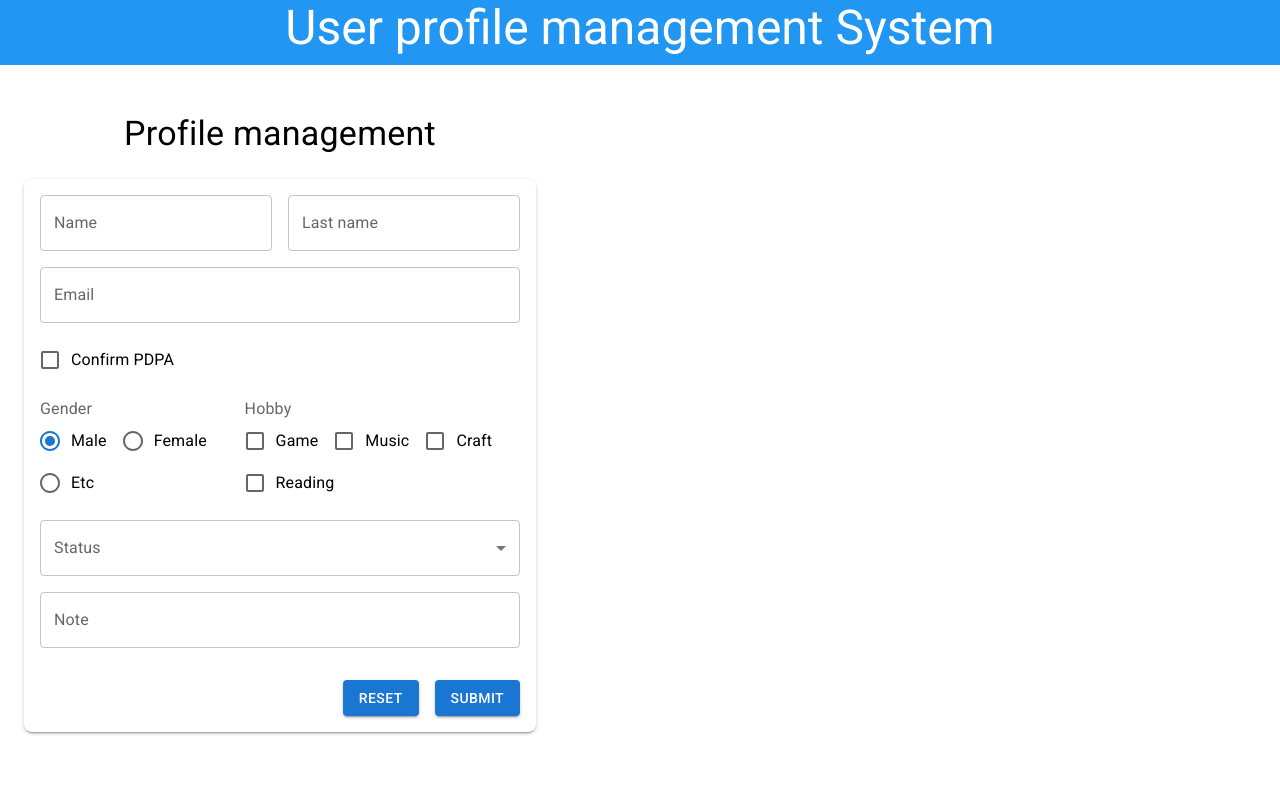
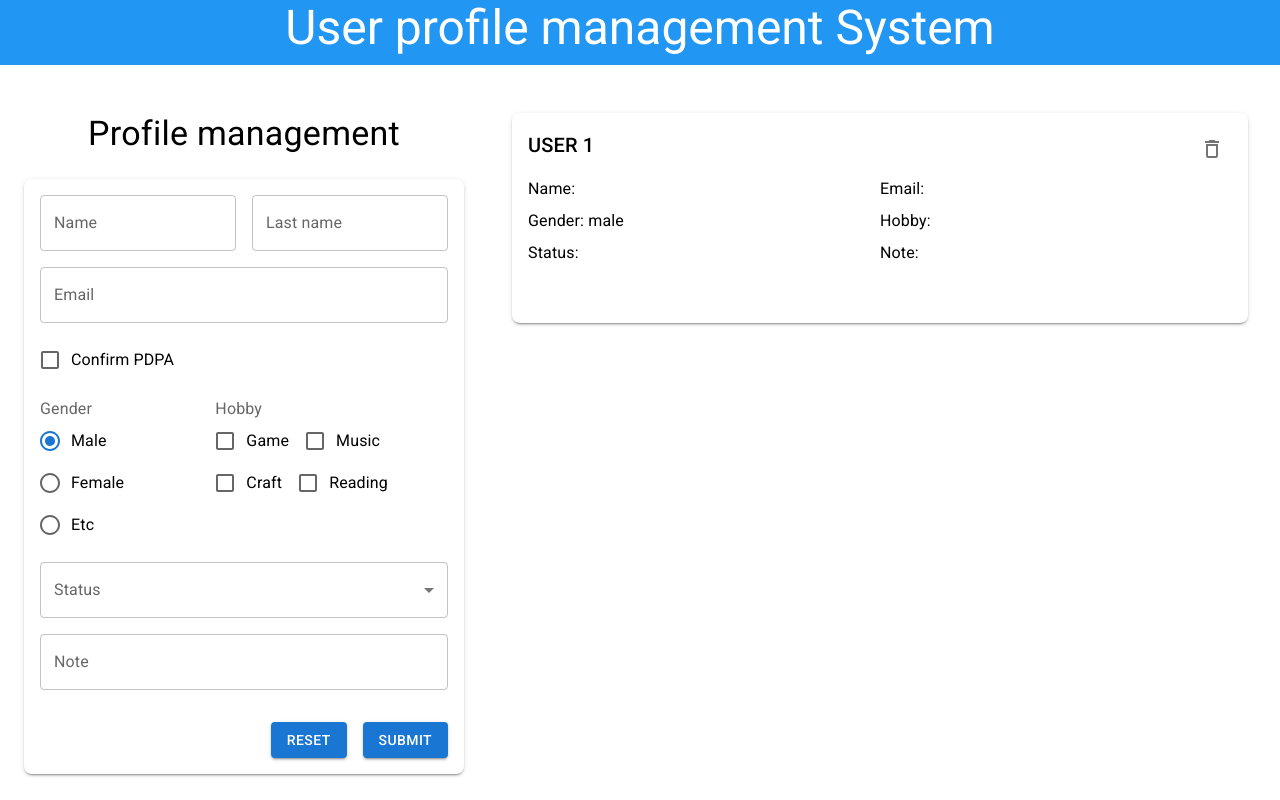
Before and after one commit to peem-peeranat/foxbith-form, a Next.js app: page / in a window 1280 px wide. Built offline with nearby package versions, Linux system fonts and the light colour scheme.

Commit message:
add card

```diff
--- a/pages/index.tsx
+++ b/pages/index.tsx
@@ -1,5 +1,5 @@
 import * as React from "react";
-import { FC, useState } from "react";
+import { useState } from "react";
 import {
   FormControlLabel,
   FormGroup,
@@ -14,9 +14,10 @@ import {
   InputLabel,
   MenuItem,
   Select,
-  SelectChangeEvent,
   Button,
+  IconButton,
 } from "@mui/material";
+import DeleteOutlineIcon from "@mui/icons-material/DeleteOutline";
 import "@fontsource/roboto/300.css";
 import "@fontsource/roboto/400.css";
 import "@fontsource/roboto/500.css";
@@ -31,10 +32,30 @@ export default function Home() {
     hobby: [],
     status: "",
     note: "",
+    ConfirmPDPA: "",
   });
 
-  // สำหรับการอัพเดทข้อมูลภายใน
+  // สำหรับการอัพเดทข้อมูลภายใน type input
   const handleOnChange = (event: React.ChangeEvent<HTMLInputElement>) => {
+    const { name, value } = event.target;
+    setForm(prevState => {
+      return { ...prevState, [name]: value };
+    });
+  };
+
+  // สำหรับการอัพเดทข้อมูลภายใน type checkbox
+  const [skills, setSkills] = useState<string[]>([]);
+  const handleFormChange = (event: React.ChangeEvent<HTMLInputElement>) => {
+    const index = skills.indexOf(event.target.value);
+    if (index === -1) {
+      setSkills([...skills, event.target.value]);
+    } else {
+      setSkills(skills.filter(skill => skill !== event.target.value));
+    }
+  };
+
+  // สำหรับการอัพเดทข้อมูลภายใน type select
+  const handleSelectChange = (event: React.SelectChangeEvent<HTMLInputElement>) => {
     const { name, value } = event.target;
     setForm(prevState => {
       return { ...prevState, [name]: value };
@@ -61,6 +82,13 @@ export default function Home() {
           User profile management System
         </Typography>
       </Box>
+
+      <Box
+        sx={{
+          display: "flex",
+          flexDirection: "row",
+          gap: 6,
+        }}>
         <Box sx={{ width: "40vw", ml: 3 }}>
           <Typography variant="h4" sx={{ textAlign: "center", mb: 3 }}>
             Profile management
@@ -84,7 +112,6 @@ export default function Home() {
                   value={form.firstName}
                   type="text"
                   onChange={handleOnChange}
-                className="firstName"
                 />
                 <TextField
                   sx={{ width: "50%" }}
@@ -94,7 +121,6 @@ export default function Home() {
                   value={form.lastName}
                   type="text"
                   onChange={handleOnChange}
-                className="lastName"
                 />
               </Box>
               <TextField
@@ -105,14 +131,14 @@ export default function Home() {
                 value={form.email}
                 type="text"
                 onChange={handleOnChange}
-              className="email"
               />
               <FormControlLabel
-              name="Confirm PDPA"
-              value="PDPA"
+                name="ConfirmPDPA"
+                value="Confirm"
                 control={<Checkbox />}
                 label="Confirm PDPA"
                 labelPlacement="end"
+                onChange={handleOnChange}
               />
               <Box sx={{ display: "flex", flexDirection: "row", gap: 2 }}>
                 <FormControl>
@@ -129,37 +155,52 @@ export default function Home() {
                     <FormControlLabel value="Etc" control={<Radio />} label="Etc" />
                   </RadioGroup>
                 </FormControl>
-
                 <FormControl>
                   <FormLabel>Hobby</FormLabel>
                   <FormGroup aria-label="position" row>
                     <FormControlLabel
                       name="hobby"
                       value={form.hobby}
-                    control={<Checkbox />}
                       label="Game"
-                    onChange={handleOnChange}
+                      control={
+                        <Checkbox
+                          checked={skills.includes("Game")}
+                          onChange={handleFormChange}
+                        />
+                      }
                     />
                     <FormControlLabel
                       name="hobby"
                       value={form.hobby}
-                    control={<Checkbox />}
                       label="Music"
-                    onChange={handleOnChange}
+                      control={
+                        <Checkbox
+                          checked={skills.includes("Music")}
+                          onChange={handleFormChange}
+                        />
+                      }
                     />
                     <FormControlLabel
                       name="hobby"
                       value={form.hobby}
-                    control={<Checkbox />}
                       label="Craft"
-                    onChange={handleOnChange}
+                      control={
+                        <Checkbox
+                          checked={skills.includes("Craft")}
+                          onChange={handleFormChange}
+                        />
+                      }
                     />
                     <FormControlLabel
                       name="hobby"
                       value={form.hobby}
-                    control={<Checkbox />}
                       label="Reading"
-                    onChange={handleOnChange}
+                      control={
+                        <Checkbox
+                          checked={skills.includes("Reading")}
+                          onChange={handleFormChange}
+                        />
+                      }
                     />
                   </FormGroup>
                 </FormControl>
@@ -170,13 +211,12 @@ export default function Home() {
                   value={form.status}
                   label="Status"
                   name="status"
-                onChange={handleOnChange}>
+                  onChange={handleSelectChange}>
                   <MenuItem value={"Single"}>Single</MenuItem>
                   <MenuItem value={"Married"}>Married</MenuItem>
                   <MenuItem value={"Divorce"}>Divorce</MenuItem>
                 </Select>
               </FormControl>
-
               <TextField
                 fullWidth
                 label="Note"
@@ -194,217 +234,102 @@ export default function Home() {
                   mt: 2,
                 }}>
                 <Button variant="contained">RESET</Button>
-              <Button variant="contained" type="submit" className="submit">
+                <Button variant="contained" type="submit">
                   SUBMIT
                 </Button>
               </Box>
             </Box>
           </form>
         </Box>
-      {/* <div>
-        {Object.values(form).map((value, index) => (
-          <h1 key={index}>{value}</h1>
-        ))}
-      </div> */}
+        {/* ------------------------------------------------------------------------------------------------------------------------------------------------------------------------------------------------------------------------------------ */}
+
+        <Box
+          sx={{
+            display: "flex",
+            flexDirection: "column",
+            gap: 3,
+          }}>
+          <Box
+            sx={{
+              display: "flex",
+              flexDirection: "column",
+              gap: 1,
+              borderRadius: 2,
+              boxShadow: 2,
+              p: 2,
+              width: "55vw",
+              height: "178px",
+              mr: 4,
+            }}>
+            <Box
+              sx={{
+                width: "100%",
+                display: "flex",
+                flexDirection: "row",
+                justifyContent: "space-between",
+              }}>
+              <Typography variant="h6">USER 1</Typography>
+              <IconButton aria-label="delete">
+                <DeleteOutlineIcon />
+              </IconButton>
+            </Box>
+            <Box
+              sx={{
+                display: "flex",
+                flexDirection: "row",
+              }}>
+              <Box
+                sx={{
+                  width: "50%",
+                }}>
+                <Typography>Name: {form.firstName + " " + form.lastName}</Typography>
+              </Box>
+              <Box
+                sx={{
+                  width: "50%",
+                }}>
+                <Typography>Email: {form.email}</Typography>
+              </Box>
+            </Box>
+            <Box
+              sx={{
+                display: "flex",
+                flexDirection: "row",
+              }}>
+              <Box
+                sx={{
+                  width: "50%",
+                }}>
+                <Typography>Gender: {form.gender}</Typography>
+              </Box>
+              <Box
+                sx={{
+                  width: "50%",
+                }}>
+                <Typography>Hobby: {form.hobby}</Typography>
+              </Box>
+            </Box>
+            <Box
+              sx={{
+                display: "flex",
+                flexDirection: "row",
+              }}>
+              <Box
+                sx={{
+                  width: "50%",
+                }}>
+                <Typography>Status: {form.status}</Typography>
+              </Box>
+              <Box
+                sx={{
+                  width: "50%",
+                }}>
+                <Typography>Note: {form.note}</Typography>
+              </Box>
+            </Box>
+          </Box>
+        </Box>
+      </Box>
     </>
   );
 }
-
-
-
-
-
-
-
-
-
-
-// import * as React from "react";
-// import { FC, useState } from "react";
-// import {
-//   FormControlLabel,
-//   FormGroup,
-//   Checkbox,
-//   TextField,
-//   Box,
-//   Typography,
-//   FormControl,
-//   FormLabel,
-//   RadioGroup,
-//   Radio,
-//   InputLabel,
-//   MenuItem,
-//   Select,
-//   SelectChangeEvent,
-//   Button,
-// } from "@mui/material";
-
-// const Home: FC = () => {
-//   const [form, setForm] = useState({
-//     firstName: "",
-//     lastName: "",
-//     email: "",
-//     gender: "male",
-//     hobby: [] as string[],
-//     status: "",
-//     note: "",
-//   });
-
-//   const handleOnChange = (event: React.ChangeEvent<HTMLInputElement>) => {
-//     const { name, value, type, checked } = event.target;
-
-//     setForm((prevForm) => ({
-//       ...prevForm,
-//       [name]: type === "checkbox" ? (checked ? [...prevForm.hobby, value] : prevForm.hobby.filter(h => h !== value)) : value,
-//     }));
-//   };
-
-//   const handleOnSubmit = (event: React.FormEvent<HTMLFormElement>) => {
-//     event.preventDefault();
-//     console.log(form);
-//   };
-
-//   return (
-//     <>
-//       <Box
-//         sx={{
-//           width: "100vw",
-//           backgroundColor: "#2196F3",
-//           height: "65px",
-//           alignItems: "center",
-//           mb: 6,
-//         }}>
-//         <Typography variant="h3" sx={{ textAlign: "center", color: "#FFFF" }}>
-//           User profile management System
-//         </Typography>
-//       </Box>
-//       <Box sx={{ width: "40vw", ml: 3 }}>
-//         <Typography variant="h4" sx={{ textAlign: "center", mb: 3 }}>
-//           Profile management
-//         </Typography>
-//         <form onSubmit={handleOnSubmit}>
-//           <Box
-//             sx={{
-//               display: "flex",
-//               flexDirection: "column",
-//               gap: 2,
-//               borderRadius: 2,
-//               boxShadow: 2,
-//               p: 2,
-//             }}>
-//             <Box sx={{ display: "flex", flexDirection: "row", gap: 2 }}>
-//               <TextField
-//                 sx={{ width: "50%" }}
-//                 label="Name"
-//                 variant="outlined"
-//                 name="firstName"
-//                 value={form.firstName}
-//                 type="text"
-//                 onChange={handleOnChange}
-//                 className="firstName"
-//               />
-//               <TextField
-//                 sx={{ width: "50%" }}
-//                 label="Last name"
-//                 variant="outlined"
-//                 name="lastName"
-//                 value={form.lastName}
-//                 type="text"
-//                 onChange={handleOnChange}
-//                 className="lastName"
-//               />
-//             </Box>
-//             <TextField
-//               fullWidth
-//               label="Email"
-//               variant="outlined"
-//               name="email"
-//               value={form.email}
-//               type="text"
-//               onChange={handleOnChange}
-//               className="email"
-//             />
-//             <FormControlLabel
-//               name="Confirm PDPA"
-//               value="PDPA"
-//               control={<Checkbox />}
-//               label="Confirm PDPA"
-//               labelPlacement="end"
-//               onChange={handleOnChange}
-//             />
-//             <Box sx={{ display: "flex", flexDirection: "row", gap: 2 }}>
-//               <FormControl>
-//                 <FormLabel>Gender</FormLabel>
-//                 <RadioGroup
-//                   row
-//                   defaultValue="male"
-//                   aria-labelledby="demo-row-radio-buttons-group-label"
-//                   name="gender"
-//                   value={form.gender}
-//                   onChange={handleOnChange}>
-//                   <FormControlLabel value="male" control={<Radio />} label="Male" />
-//                   <FormControlLabel value="female" control={<Radio />} label="Female" />
-//                   <FormControlLabel value="Etc" control={<Radio />} label="Etc" />
-//                 </RadioGroup>
-//               </FormControl>
-
-//               <FormControl>
-//                 <FormLabel>Hobby</FormLabel>
-//                 <FormGroup aria-label="position" row>
-//                   {["Game", "Music", "Craft", "Reading"].map((hobby) => (
-//                     <FormControlLabel
-//                       key={hobby}
-//                       name="hobby"
-//                       value={hobby}
-//                       control={<Checkbox />}
-//                       label={hobby}
-//                       onChange={handleOnChange}
-//                     />
-//                   ))}
-//                 </FormGroup>
-//               </FormControl>
-//             </Box>
-//             <FormControl fullWidth>
-//               <InputLabel>Status</InputLabel>
-//               <Select
-//                 value={form.status}
-//                 label="Status"
-//                 name="status"
-//                 onChange={handleOnChange}>
-//                 {["Single", "Married", "Divorce"].map((status) => (
-//                   <MenuItem key={status} value={status}>
-//                     {status}
-//                   </MenuItem>
-//                 ))}
-//               </Select>
-//             </FormControl>
-
-//             <TextField
-//               fullWidth
-//               label="Note"
-//               variant="outlined"
-//               value={form.note}
-//               name="note"
-//               onChange={handleOnChange}
-//             />
-//             <Box
-//               sx={{
-//                 display: "flex",
-//                 flexDirection: "row",
-//                 gap: 2,
-//                 justifyContent: "flex-end",
-//                 mt: 2,
-//               }}>
-//               <Button variant="contained">RESET</Button>
-//               <Button variant="contained" type="submit" className="submit">
-//                 SUBMIT
-//               </Button>
-//             </Box>
-//           </Box>
-//         </form>
-//       </Box>
-//     </>
-//   );
-// };
-
-// export default Home;
```
Lines whose indentation alone changed are shown as unchanged.
